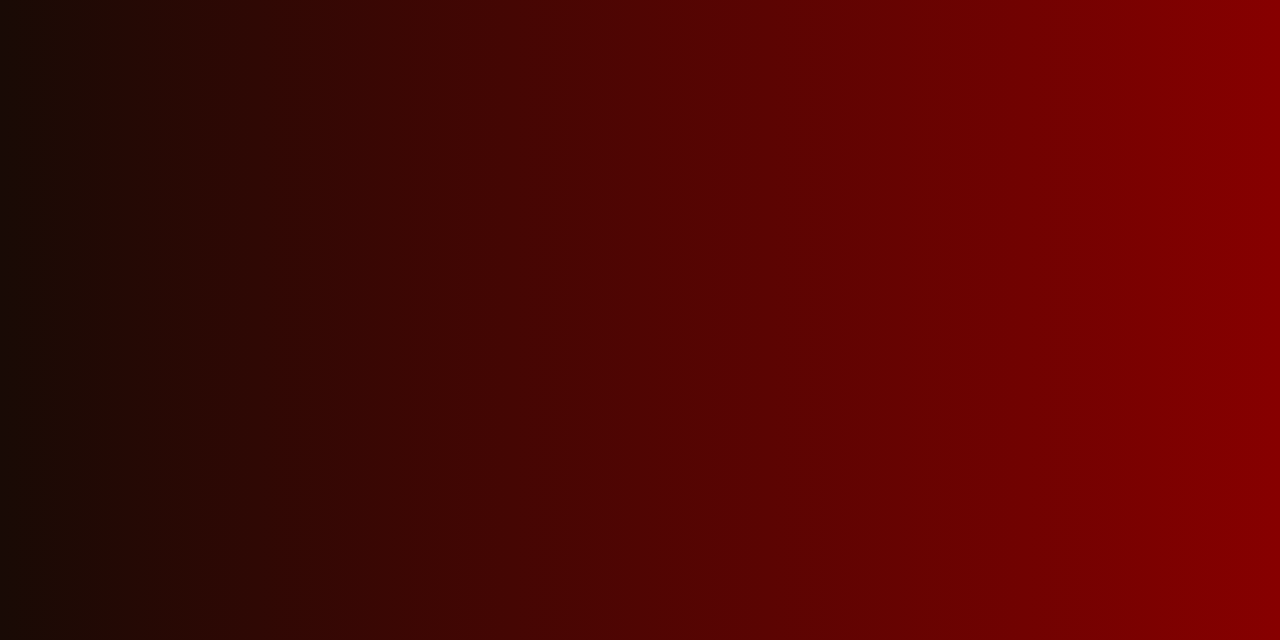
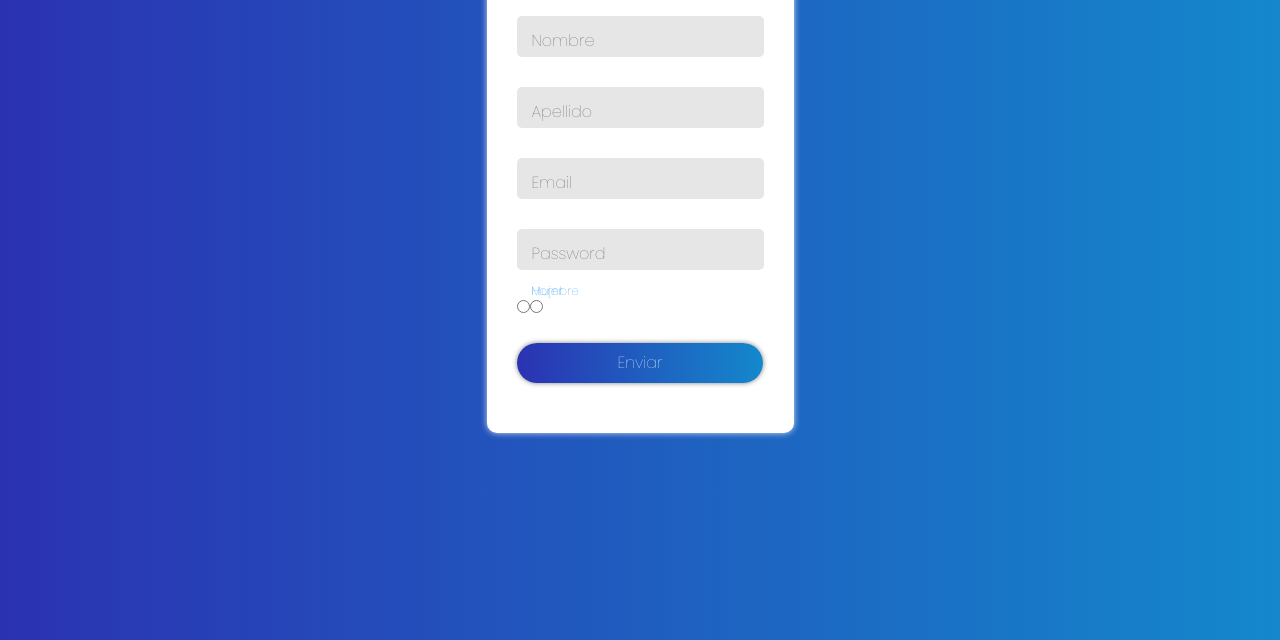
Before and after one commit to Abraham21A/Formulario-con-Validaciones, a plain HTML site: page index.html in a window 1280 px wide. Shown: the part 160-800 px from the top of the page. Drawn offline with Linux system fonts and the light colour scheme.

Commit message:
agregando codigo CSS

```diff
--- a/index.html
+++ b/index.html
@@ -13,11 +13,16 @@
     </header>
     <main>
       <form action="" method="POST" id="form">
-        <div>
-          <h1>Registro</h1>
+        <div class="form">
+
+          <h1>Formulario</h1>
           <div class="grupo">
             <input type="text" name="" id="name" required><span class="barra"></span>
             <label for="">Nombre</label>
+          </div>
+          <div class="grupo">
+            <input type="text" name="" id="name" required><span class="barra"></span>
+            <label for="">Apellido</label>
           </div>
           <div class="grupo">
             <input type="email" name="" id="name" required><span class="barra"></span>
@@ -28,7 +33,19 @@
             <label for="">Password</label>
           </div>
 
-          <button type="submit">Suscribirte</button>
+          <div class="grupo marginR">
+            <div class="gruporadio-one">
+              <input type="radio" name="" id="name sexoH" required>
+              <label for="sexoH">Hombre</label>
+            </div>
+            <div class="gruporadio-two">
+              <input type="radio" name="" id="name sexoM" required>
+              <label for="sexoM" class="labelM ">Mujer</label>
+            </div>
+          </div>
+
+
+          <button type="submit">Enviar</button>
         </div>
       </form>
     </main>
--- a/style.css
+++ b/style.css
@@ -1,4 +1,4 @@
-@import url('https://fonts.googleapis.com/css2?family=Poppins:wght@100&display=swap');
+@import url('https://fonts.googleapis.com/css2?family=Poppins:wght@100,400,500,700&display=swap');
 
 *{
   margin: 0;
@@ -7,9 +7,120 @@
 }
 
 body {
-  font-family: 'Poppins', sans-serif;
-  background: #870000;  /* fallback for old browsers */
-  background: -webkit-linear-gradient(to right, #190A05, #870000);  /* Chrome 10-25, Safari 5.1-6 */
-  background: linear-gradient(to right, #190A05, #870000); /* W3C, IE 10+/ Edge, Firefox 16+, Chrome 26+, Opera 12+, Safari 7+ */
+  font-family: 'poppins', sans-serif;
+  background: #1488CC;
+  background: -webkit-linear-gradient(to right, #2B32B2, #1488CC);
+  background: linear-gradient(to right, #2B32B2, #1488CC);
+  height: 650px;
+  display: flex;
+  align-items: center;
+  justify-content: center;
+}
+
+h1 {
+  text-align: center;
+  font-weight: 700;
+}
+
+form {
+  background-color: #fff;
+  padding: 40px 0;
+  box-shadow: 0 0 6px 0 rgba(255, 255, 255, 0.8);
+  border-radius: 10px;
+}
+
+.form{
+  width: 100%;
+  margin: auto;
+}
+
+form .grupo {
+  position: relative;
+  margin: 30px;
+}
+
+input {
+  background: #e6e6e6;
+  color: #c6c6c6;
+  font-size: 18px;
+  padding: 10px 10px 10px 5px;
+  border-radius: 5px;
+  display: block;
+  width: 100%;
+  border: none;
+}
+
+input:focus {
+  outline: none;
+  color: rgba(29, 29, 29, 0.8);
+}
+
+
+label {
+  color: rgb(93, 93, 93);
+  font-size: 16px;
+  position: absolute;
+  top: 12px;
+  left: 15px;
+  transition: 0.5s ease-in-out all;
+  pointer-events: none;
 
 }
+
+input:focus~label, input:valid~label {
+  top: -18px;
+  font-size: 12px;
+  color: #2196f3;
+}
+
+.marginR {
+  display: flex;
+}
+
+
+/* input:focus~label.labelM, input:valid~label.labelM {
+  left: 150px;
+} */
+
+.barra {
+  position: relative;
+  display: block;
+  width: 100%;
+}
+
+.barra::before {
+  content: "";
+  height: 2px;
+  width: 0%;
+  bottom: 0;
+  position: absolute;
+  background: linear-gradient(to right, #2B32B2, #1488CC);
+  transition: 0.3s ease width;
+}
+
+input:focus~.barra::before {
+  width: 100%;
+}
+
+button {
+  font-family: 'poppins',sans-serif;
+  background: #1488CC;
+  background: -webkit-linear-gradient(to right, #2B32B2, #1488CC);
+  background: linear-gradient(to right, #2B32B2, #1488CC);
+  border: none;
+  display: block;
+  width: 80%;
+  margin: 10px auto;
+  color: #fff;
+  height: 40px;
+  font-size: 16px;
+  cursor: pointer;
+  border-radius: 20px;
+  box-shadow: 0 0 5px rgba(0,0,0,0.5);
+}
+
+@media screen and (max-width: 500px) {
+  form{
+    width: 80%;
+  }
+}
```
